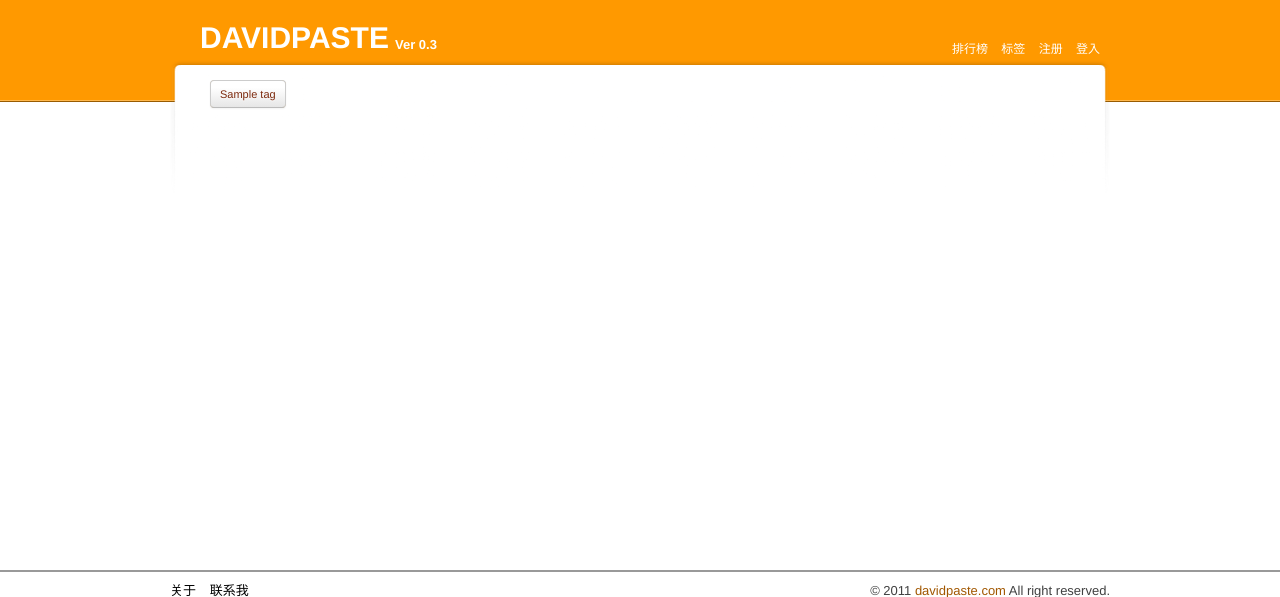
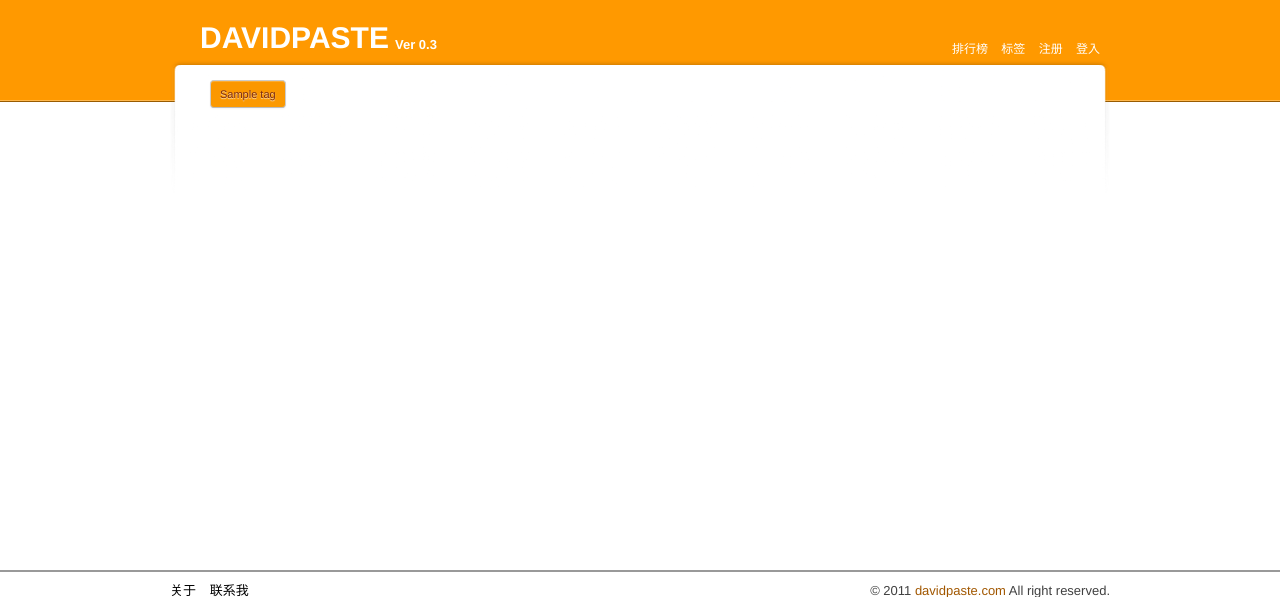
Before and after one commit to darth30joker/davidpaste.com, a Flask app: template templates/tagapp/list.html in a window 1280 px wide. Shown: the top 597 px of the page. Run offline with Flask 2, Linux system fonts and the light colour scheme; the template is opened without the code that fills it: most values are stand-ins (such as "Sample title", 1, 10 or a date in 2020); parts of the project's set-up code (start-up, migrations or seed data) failed here and were passed over.

Commit message:
modify .tag class

```diff
--- a/static/css/styles.css
+++ b/static/css/styles.css
@@ -17,6 +17,12 @@
 .tag {
     background-color:#fb9700;
     background-image:-moz-linear-gradient(center top , #fb9700, #fb9700 25%, #fb9900);
+    background-image:-webkit-gradient(linear, 0 0, 0 100%, from(#fb9700), color-stop(25%, #fb9700), to(#fb9900));
+    background-image:-webkit-linear-gradient(#fb9700, #fb9700 25%, #fb9900);
+    background-image:-ms-linear-gradient(#fb9700, #fb9700 25%, #fb9900);
+    background-image:-o-linear-gradient(#fb9700, #fb9700 25%, #fb9900);
+    background-image:linear-gradient(#fb9700, #fb9700 25%, #fb9900);
+    filter:progid:DXImageTransform.Microsoft.gradient(startColorstr='#fb9700', endColorstr='#fb9900', GradientType=0);
 }
 /** form **/
 .form p {
```
